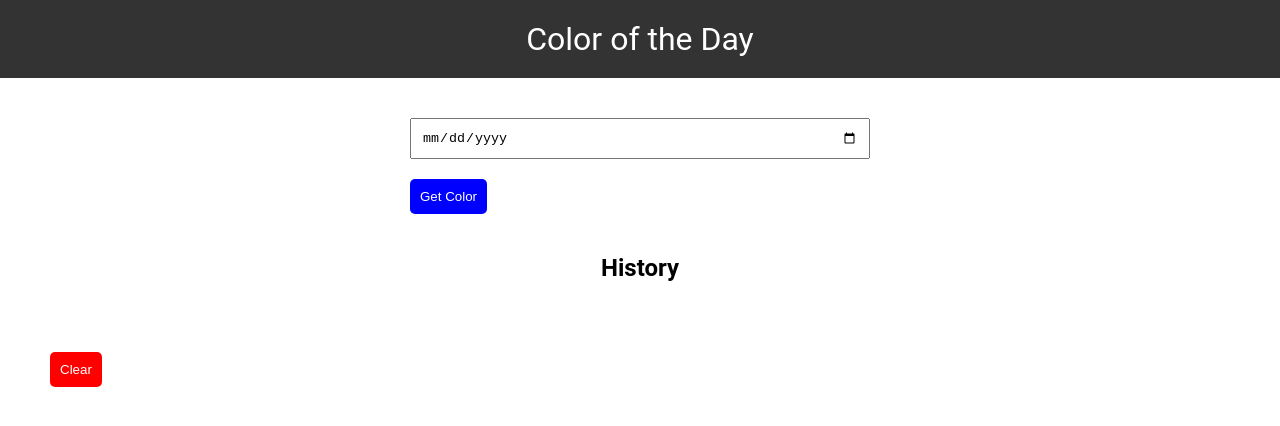
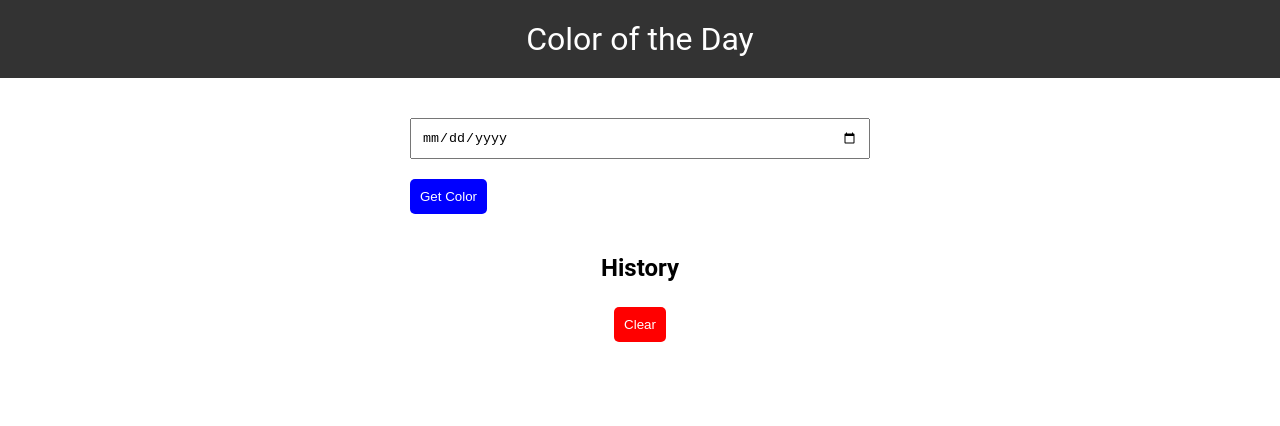
Before and after one commit to mash0040/cst8209-CourseLabs, a plain HTML site: page lab-10/index.html in a window 1280 px wide. Drawn offline with Linux system fonts and the light colour scheme.

Commit message:
Played around with the styling to make it look nicer

```diff
--- a/lab-10/index.html
+++ b/lab-10/index.html
@@ -21,7 +21,9 @@
         <div>
             <h2>History</h2>
 
-            <button id="clear">Clear</button>
+            <div class="clear-button-container">
+                <button id="clear">Clear</button>
+            </div>
         </div>
         <div>
             <div id="colors"></div>
--- a/lab-10/style.css
+++ b/lab-10/style.css
@@ -52,7 +52,11 @@ h2 {
     padding: 10px;
     box-sizing: border-box;
     border-radius: 5px;
-    margin: 50px;
+    margin: 5px;
+}
+
+.clear-button-container{
+    text-align: center;
 }
 
 .color-swatch {
@@ -61,8 +65,7 @@ h2 {
     align-content: center;
     width: 100px;
     height: 100px;
-    border: 1px solid #000;
-    margin-bottom: 5px;
+    border: 1px solid #868383;
   }
 
 #colors {
```
